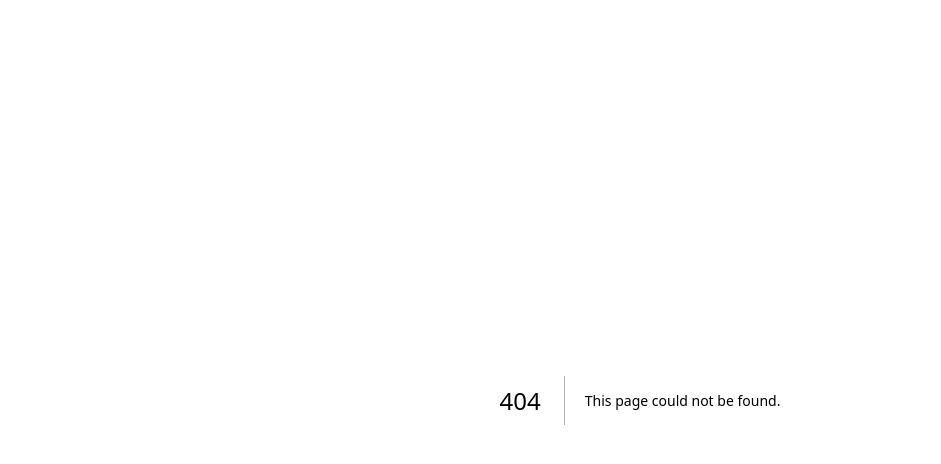
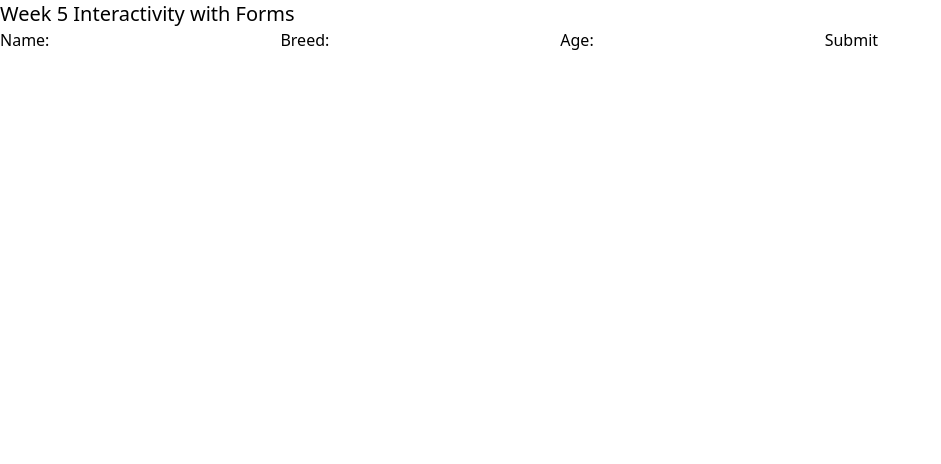
Before and after one commit to CodyLeblanc13/Demo-code, a Next.js app: page /week5 in a window 1280 px wide. Before the commit this address had no page. Shown: the top 464 px of the page, without its empty margins (0-941 px from the left). Built offline with nearby package versions, Linux system fonts and the light colour scheme.

Commit message:
stuff has changed in my demo

```diff
--- a/app/page.js
+++ b/app/page.js
@@ -11,6 +11,14 @@ export default function page() {
       <Link href="/week3" className="text-underline text-blue-500">
         Go to Week 3
       </Link>
+      <br></br>
+      <Link href="/week4" className="text-underline text-blue-500">
+        Go to week 4
+      </Link>
+      <br></br>
+      <Link href="/week5" className="text-underline text-blue-500">
+        Go to week 5
+      </Link>
     </main>
   );
 }
--- /dev/null
+++ b/app/week4/counter.js
@@ -0,0 +1,19 @@
+"use client";
+import { useState } from "react";
+
+export default function Counter() {
+  let [count, setCount] = useState(0);
+
+  const increment = () => {
+    if (count < 10) setCount(count + 1);
+    else {
+      alert("You've reached the max count!");
+    }
+  };
+  return (
+    <div>
+      <p>Count: {count}</p>
+      <button onClick={increment}>Increment</button>
+    </div>
+  );
+}
--- /dev/null
+++ b/app/week4/page.js
@@ -0,0 +1,9 @@
+import Counter from "./counter";
+export default function page() {
+  return (
+    <main>
+      <h1>Week - Basic Interactivity</h1>
+      <Counter />
+    </main>
+  );
+}
--- /dev/null
+++ b/app/week5/dog-form.js
@@ -0,0 +1,66 @@
+"use client";
+import { useState } from "react";
+export default function DogForm() {
+  const [name, setName] = useState("");
+  const [breed, setBreed] = useState("");
+  const [age, setAge] = useState("");
+  const handelSubmit = (e) => {
+    e.preventDefault();
+    let dog = { name, breed, age };
+    console.log(dog);
+  };
+  const handelNameChange = (e) => {
+    newName = e.target.value;
+    if (newName > 0) {
+      setName(newName);
+    }
+  };
+  const handelBreedChange = (e) => {
+    newBreed = e.target.value;
+    if (newBreed > 0) {
+      setBreed(newBreed);
+    }
+  };
+  const handelAgeChange = (e) => {
+    newAge = e.target.value;
+    let newAgeNum = parseInt
+    if (newAge >= 0) {
+      setAge(newAge);
+    }
+  };
+
+  return (
+    <div>
+      <form onSubmit={handelSubmit}>
+        <label htmlFor="name">Name:</label>
+        <input
+          type="text"
+          id="name"
+          value={name}
+          onChange={(e) => handelNameChange}
+        />
+        <label htmlFor="breed">Breed:</label>
+        <input
+          type="text"
+          id="breed"
+          value={breed}
+          onChange={(e) => handelBreedChange}
+        />
+        <label htmlFor="age">Age:</label>
+        <input
+          type="text"
+          id="age"
+          value={age}
+          onChange={(e) => handelAgeChange}
+        />
+        <button type="submit">Submit</button>
+      </form>
+      <div>
+        {name.length === 10 && (
+            <p>Name must be exactly 10 characters or less</p>
+        )}
+        {name.length > 0 && <p>The Dogs name is </p>}
+      </div>
+    </div>
+  );
+}
--- /dev/null
+++ b/app/week5/page.js
@@ -0,0 +1,10 @@
+import DogForm from "./dog-form";
+
+export default function page(){
+    return(
+        <main>
+            <h1 className="text-xl">Week 5 Interactivity with Forms</h1>
+            <DogForm/>
+        </main>
+    )
+}
```
